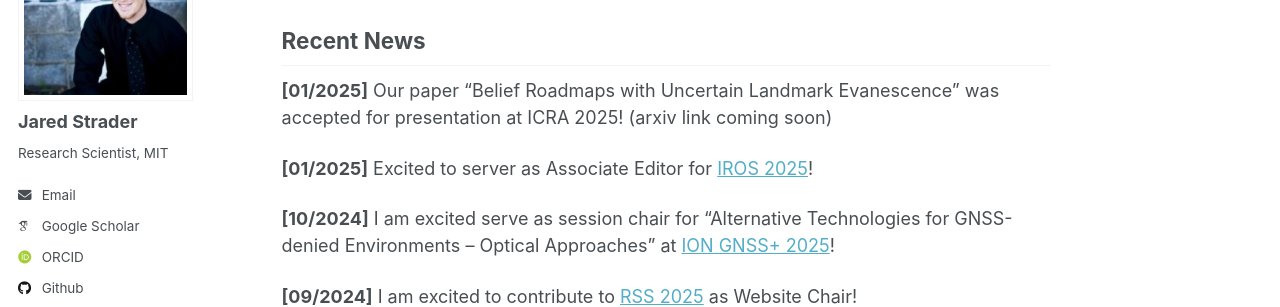
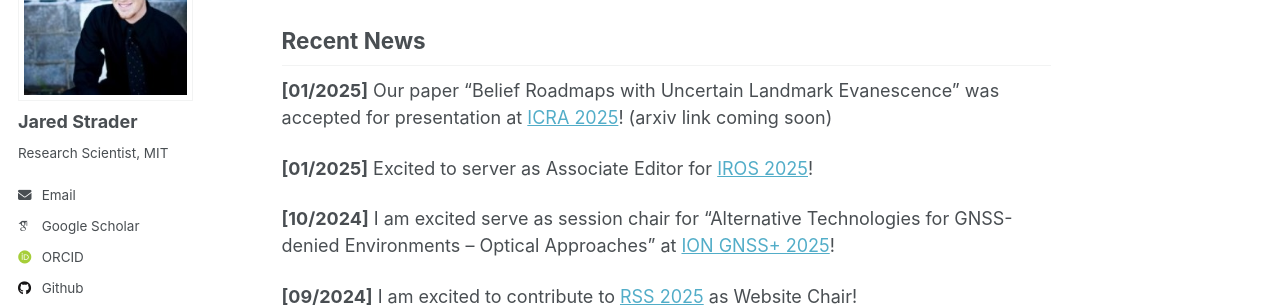
Before and after one commit to jaredstrader/jaredstrader.github.io, a Jekyll site: the page built from _pages/about.md, in a window 1280 px wide and 900 px high, scrolled down 401 px. Shown: the part 180-487 px from the top of the window. Built offline with Jekyll 4.4.1, drawn with Linux system fonts in a browser that asks for light colours; some web fonts are replaced; part of the change alters nothing that is shown.

```diff
--- a/_pages/about.md
+++ b/_pages/about.md
@@ -19,9 +19,9 @@ During my Ph.D., I was a visiting researcher and affiliate from 2018-2019 at [NA
 From 2014-2016 under the advisement of Prof. Yu Gu, I led the software development for perception and navigation for the WVU team in NASA's Centennial Sample Return Robot Challenge (SRRC) winning $850,000 for 1st place in the [2015](https://www.nasa.gov/news-release/nasa-u-s-senate-welcome-robot-challenge-winners-to-washington/) and [2016](https://www.nasa.gov/directorates/stmd/prizes-challenges-crowdsourcing-program/nasa-awards-750k-in-sample-return-robot-challenge-for-autonomous-technology/) challenges.
 
 ## Recent News
-**[01/2025]** Our paper "Belief Roadmaps with Uncertain Landmark Evanescence" was accepted for presentation at ICRA 2025! (arxiv link coming soon)
+**[01/2025]** Our paper "Belief Roadmaps with Uncertain Landmark Evanescence" was accepted for presentation at [ICRA 2025](https://2025.ieee-icra.org/)! (arxiv link coming soon)
 
-**[01/2025]** Excited to server as Associate Editor for [IROS 2025](https://ieee-iros.org/)!
+**[01/2025]** Excited to server as Associate Editor for [IROS 2025](http://www.iros25.org/)!
 
 <!-- **[11/2024]** Our paper "Foundations of Spatial Perception for Robotics: Hierarchical Representations and Real-time Systems." ([arxiv](https://arxiv.org/abs/2305.07154), [youtube](https://youtu.be/AEaBq2-FeY0), [github](https://github.com/MIT-SPARK/Hydra)) reached top 3 most read paper on IJRR! -->
 
```
